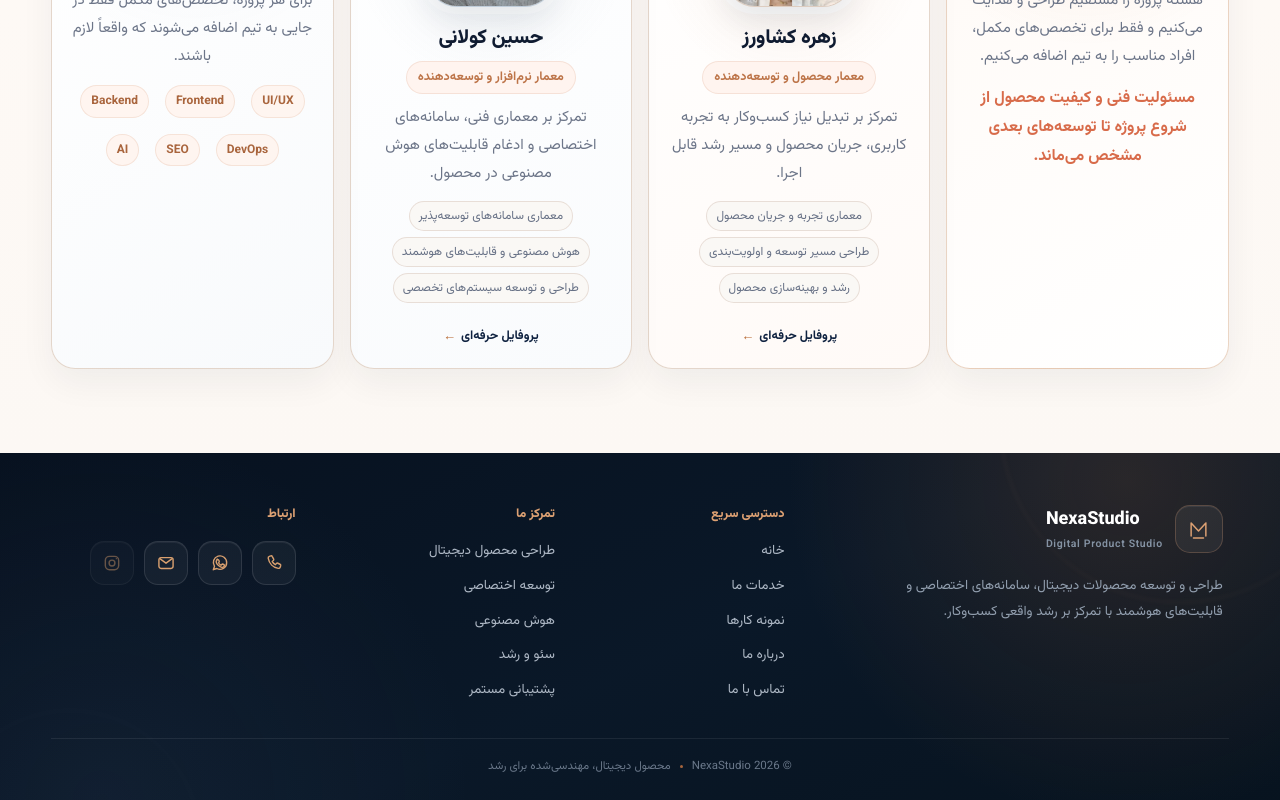
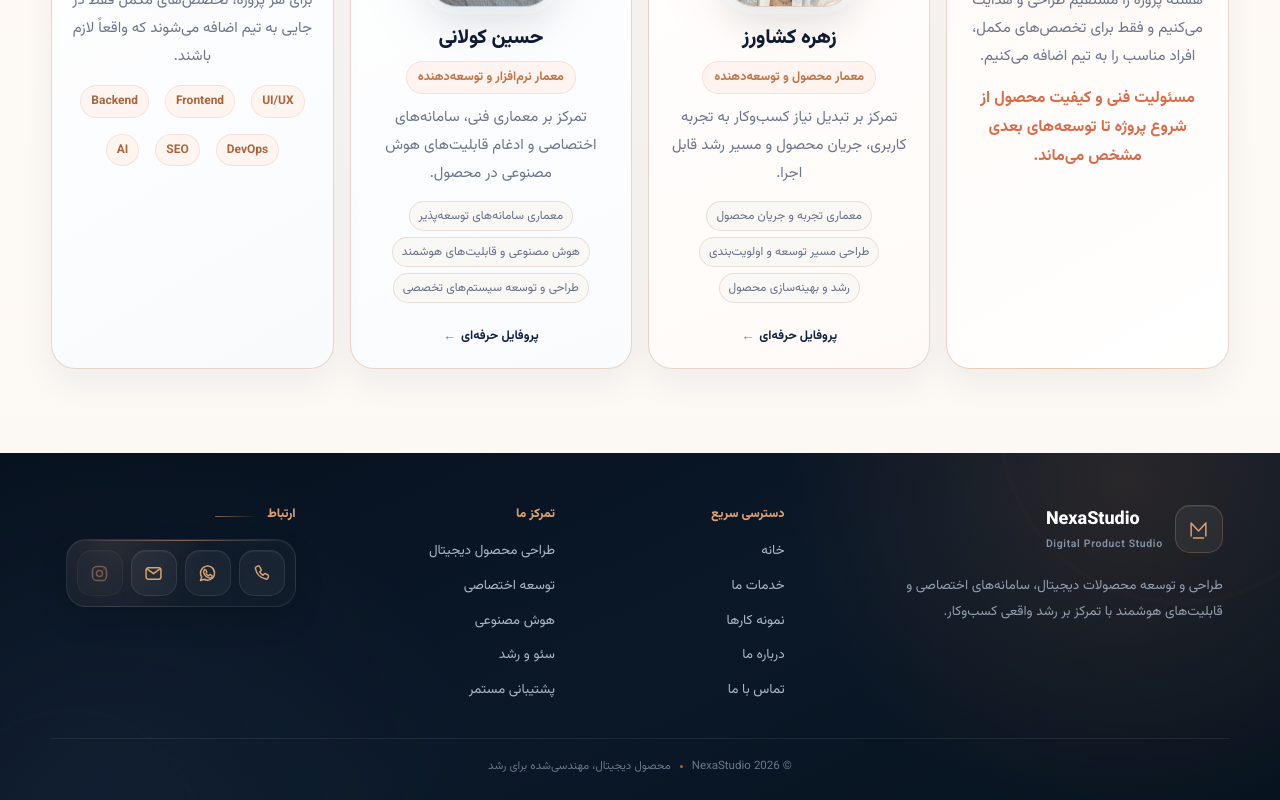
Before and after one commit to zohreksh/smartpilot, a Nuxt app: page / in a window 1280 px wide. Shown: the part 2645-3445 px from the top of the page. Built offline with nearby package versions, Linux system fonts and the light colour scheme.

Commit message:
Refine footer contact dock

```diff
--- a/components/SiteFooter.vue
+++ b/components/SiteFooter.vue
@@ -45,9 +45,13 @@
         </div>
 
         <div class="footer-social-column" aria-label="راه‌های ارتباط">
-          <span class="footer-column-title">ارتباط</span>
+          <div class="footer-contact-heading">
+            <span class="footer-column-title">ارتباط</span>
+            <span class="footer-contact-rule" aria-hidden="true"></span>
+          </div>
 
-          <div class="footer-contact-icons">
+          <div class="footer-contact-dock">
+            <div class="footer-contact-icons">
             <a
               class="footer-icon-action"
               href="tel:+989379407868"
@@ -96,6 +100,7 @@
                 <circle cx="17.2" cy="6.8" r="0.8" fill="currentColor" stroke="none" />
               </svg>
             </span>
+            </div>
           </div>
         </div>
       </div>
@@ -263,6 +268,45 @@
   min-width: 210px;
 }
 
+.footer-contact-heading {
+  display: flex;
+  width: 100%;
+  align-items: center;
+  gap: 10px;
+}
+
+.footer-contact-rule {
+  width: 42px;
+  height: 1px;
+  border-radius: 999px;
+  background: linear-gradient(90deg, rgba(221, 161, 115, 0.55), transparent);
+}
+
+.footer-contact-dock {
+  position: relative;
+  overflow: hidden;
+  width: fit-content;
+  padding: 10px;
+  border: 1px solid rgba(255, 255, 255, 0.085);
+  border-radius: 20px;
+  background:
+    radial-gradient(circle at 20% 0%, rgba(221, 161, 115, 0.12), transparent 48%),
+    rgba(255, 255, 255, 0.028);
+  box-shadow:
+    inset 0 1px 0 rgba(255, 255, 255, 0.055),
+    0 14px 30px rgba(0, 0, 0, 0.12);
+}
+
+.footer-contact-dock::before {
+  content: "";
+  position: absolute;
+  top: 0;
+  right: 18px;
+  left: 18px;
+  height: 1px;
+  background: linear-gradient(90deg, transparent, rgba(221, 161, 115, 0.5), transparent);
+}
+
 .contact-icon {
   width: 16px;
   height: 16px;
@@ -278,42 +322,49 @@
 
 
 .footer-contact-icons {
+  position: relative;
+  z-index: 1;
   display: flex;
   flex-wrap: nowrap;
   align-items: center;
-  gap: 10px;
-  margin-top: 2px;
+  gap: 8px;
 }
 
 .footer-icon-action {
   display: inline-flex;
-  width: 44px;
-  height: 44px;
+  width: 46px;
+  height: 46px;
   flex: none;
   align-items: center;
   justify-content: center;
-  border: 1px solid rgba(255, 255, 255, 0.11);
-  border-radius: 14px;
-  background: rgba(255, 255, 255, 0.045);
-  color: #d9a06f;
-  box-shadow: inset 0 1px 0 rgba(255, 255, 255, 0.06);
+  border: 1px solid rgba(255, 255, 255, 0.09);
+  border-radius: 15px;
+  background: rgba(255, 255, 255, 0.04);
+  color: #d8a170;
+  box-shadow:
+    inset 0 1px 0 rgba(255, 255, 255, 0.055),
+    0 6px 16px rgba(0, 0, 0, 0.08);
   transition:
     transform 0.2s ease,
     border-color 0.2s ease,
     background 0.2s ease,
-    color 0.2s ease;
+    color 0.2s ease,
+    box-shadow 0.2s ease;
 }
 
 .footer-icon-action:hover {
-  transform: translateY(-2px);
-  border-color: rgba(221, 161, 115, 0.38);
-  background: rgba(255, 255, 255, 0.075);
+  transform: translateY(-3px);
+  border-color: rgba(221, 161, 115, 0.42);
+  background: rgba(221, 161, 115, 0.12);
   color: #fff;
+  box-shadow:
+    inset 0 1px 0 rgba(255, 255, 255, 0.08),
+    0 10px 22px rgba(0, 0, 0, 0.14);
 }
 
 .footer-icon-action .contact-icon {
-  width: 20px;
-  height: 20px;
+  width: 21px;
+  height: 21px;
 }
 
 .footer-icon-action.is-disabled {
@@ -401,8 +452,14 @@
     grid-column: auto;
   }
 
+  .footer-contact-dock {
+    width: 100%;
+    max-width: 250px;
+  }
+
   .footer-contact-icons {
-    gap: 9px;
+    justify-content: space-between;
+    gap: 8px;
   }
 
   .footer-bottom-dot {
```
